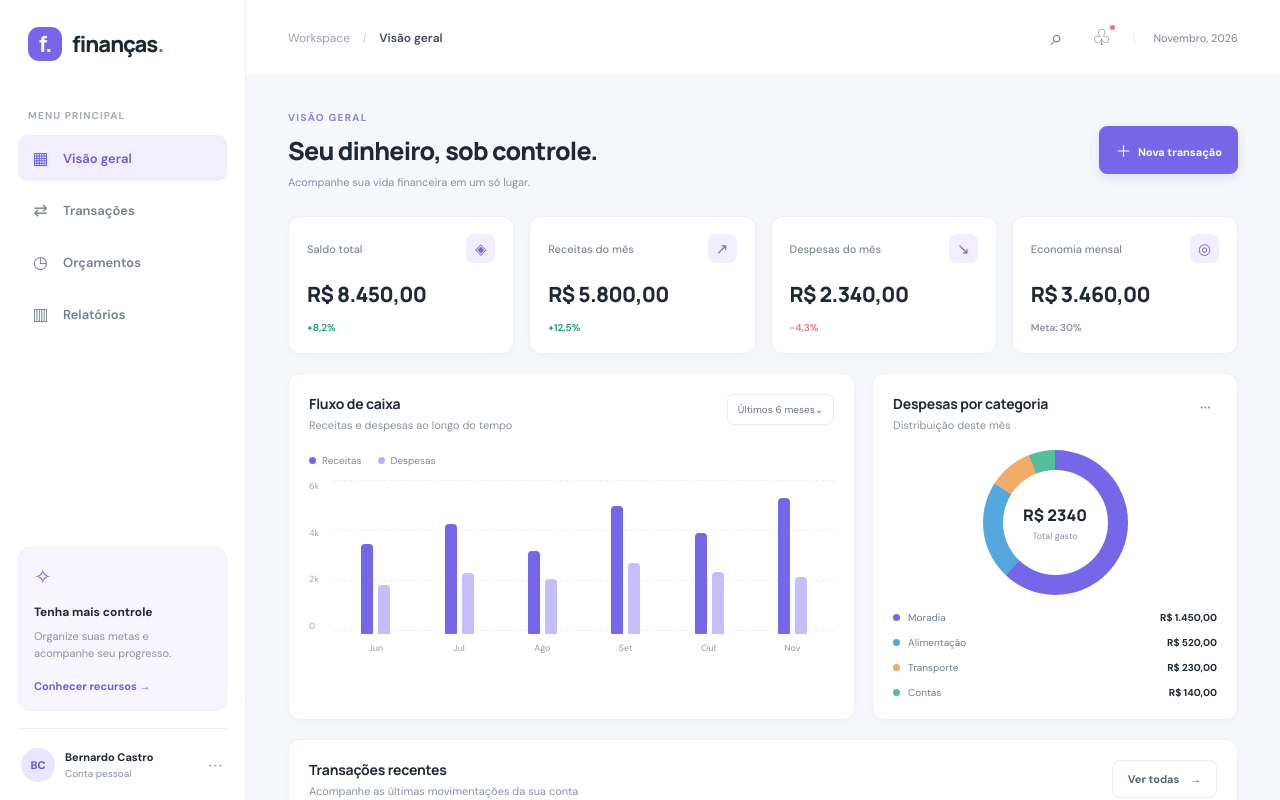
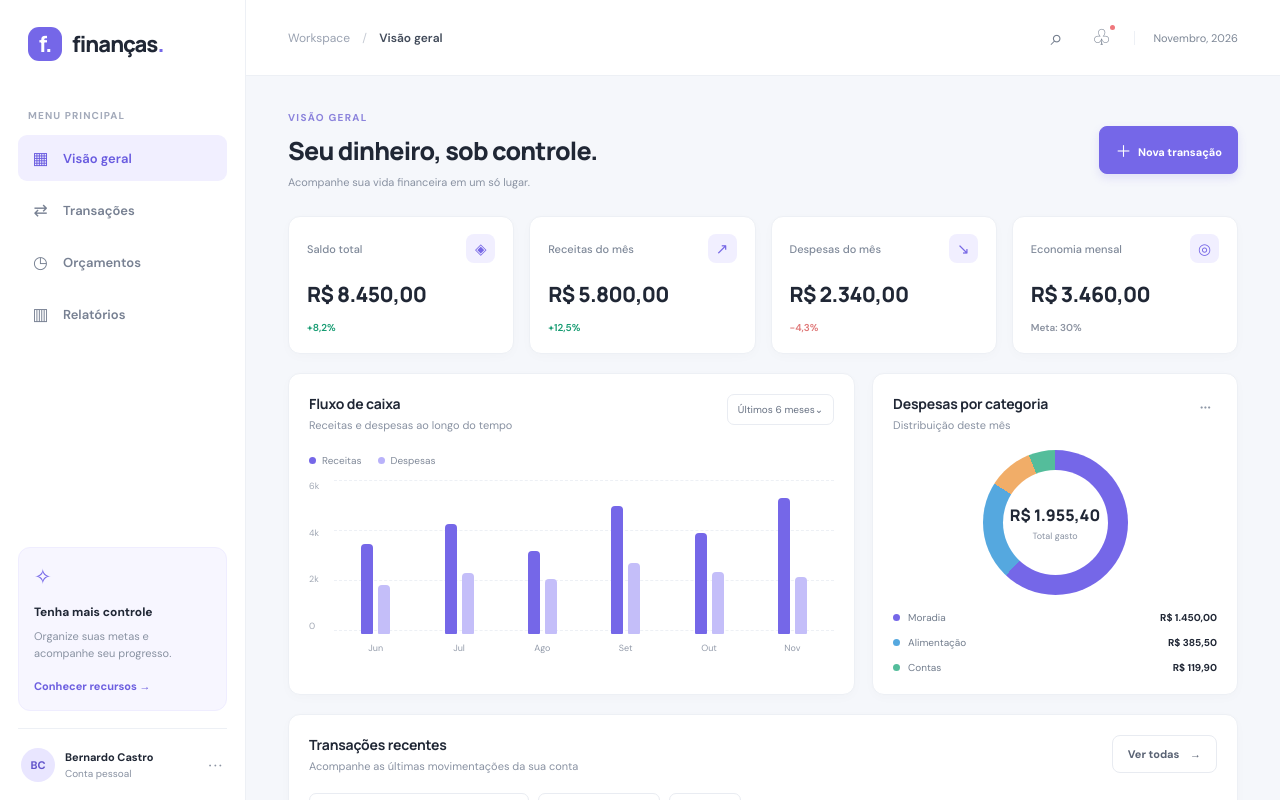
Before and after one commit to bernardoxdev/Finance-Dashboard, a React (Vite) app: page / in a window 1280 px wide. Shown: the top 800 px of the page. Built offline with nearby package versions, Linux system fonts and the light colour scheme.

Commit message:
transaçoes passadas arquivo separado && dados atualizados

```diff
--- a/src/App.jsx
+++ b/src/App.jsx
@@ -10,11 +10,7 @@ import { transactionsBase } from "./data/transactions.js";
 import { summaryBase } from "./data/summary.js"
 import { useState } from "react";
 
-// Dados estáticos apenas para visualizar o template.
-// DESAFIO: substitua por estado React e implemente as operações.
-
 export default function App() {
-    // DESAFIO: adicionar estado para transações, filtros e formulário.
     const [transactions, setTransactions] = useState(transactionsBase);
     const [summary, setSummary] = useState(summaryBase);
     const [showForm, setShowForm] = useState(false);
--- a/src/components/CashFlowPanel.jsx
+++ b/src/components/CashFlowPanel.jsx
@@ -6,6 +6,11 @@ const bars = [
   { month: "Out", income: 70, expense: 43 },
   { month: "Nov", income: 94, expense: 39 }
 ];
+
+const filters = [
+    { id: 1, label: "Ultimos 6 meses" },
+    { id: 2, label: "Ultimos 3 meses" }
+]
 
 export default function CashFlowPanel() {
   return (
--- a/src/components/SpendingBreakdown.jsx
+++ b/src/components/SpendingBreakdown.jsx
@@ -1,18 +1,41 @@
 import {useMemo} from "react";
-
-const categories = [
-  { name: "Moradia", amount: "R$ 1.450,00", percent: 62, color: "purple" },
-  { name: "Alimentação", amount: "R$ 520,00", percent: 22, color: "blue" },
-  { name: "Transporte", amount: "R$ 230,00", percent: 10, color: "orange" },
-  { name: "Contas", amount: "R$ 140,00", percent: 6, color: "green" }
-];
+import {transactionsBase} from "../data/transactions.js";
+import {categories} from "../data/categories.js";
 
 export default function SpendingBreakdown() {
     const valorTotal = useMemo(() => {
-       return categories.reduce((acc, item) => {
-           return acc + parseInt(item.amount.split(' ')[1].replaceAll(".", ""));
+        return transactionsBase.reduce((acc, item) => {
+            if (item.type === "expense") {
+                return acc + item.amount;
+            }
+
+            return acc;
         }, 0);
+    }, []);
+
+    const categoriesTratada = [];
+
+    for (let transaction of transactionsBase) {
+        if (transaction.type !== "expense") continue;
+
+        const category = categories.find(
+            (item) => item.name === transaction.category
+        );
+
+        const existingCategory = categoriesTratada.find(
+            (item) => item.name === transaction.category
+        );
+
+        if (existingCategory) {
+            existingCategory.amount += transaction.amount;
+        } else {
+            categoriesTratada.push({
+                name: transaction.category,
+                color: category?.color || "gray",
+                amount: transaction.amount
             });
+        }
+    }
 
     return (
         <section className="panel breakdown-panel">
@@ -23,15 +46,22 @@ export default function SpendingBreakdown() {
                 </div>
                 <button className="more-button" type="button" aria-label="Mais opções">···</button>
             </div>
+
             <div className="donut-wrap">
-        <div className="donut-chart"><div><strong>R$ {valorTotal}</strong><span>Total gasto</span></div></div>
+                <div className="donut-chart">
+                    <div>
+                        <strong>R$ {valorTotal.toLocaleString("pt-BR", {minimumFractionDigits: 2})}</strong>
+                        <span>Total gasto</span>
                     </div>
+                </div>
+            </div>
+
             <div className="category-list">
-        {categories.map((category) => (
+                {categoriesTratada.map((category) => (
                     <div className="category-row" key={category.name}>
-            <span className={`category-dot ${category.color}`} />
+                        <span className={`category-dot ${category.color}`}/>
                         <span className="category-name">{category.name}</span>
-            <strong>{category.amount}</strong>
+                        <strong>{category.amount.toLocaleString("pt-BR", {style: "currency", currency: "BRL"})}</strong>
                     </div>
                 ))}
             </div>
--- /dev/null
+++ b/src/data/categories.js
@@ -0,0 +1,6 @@
+export const categories = [
+    { name: "Moradia", color: "purple" },
+    { name: "Alimentação", color: "blue" },
+    { name: "Transporte", color: "orange" },
+    { name: "Contas", color: "green" },
+];
```
Also changed, not shown: src/data/transactions.js (+1 -9 lines). Lines whose indentation alone changed are shown as unchanged.
